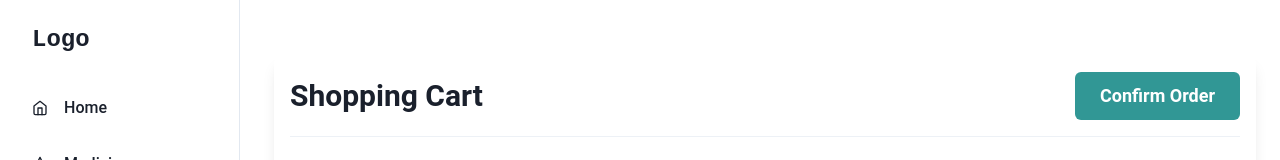
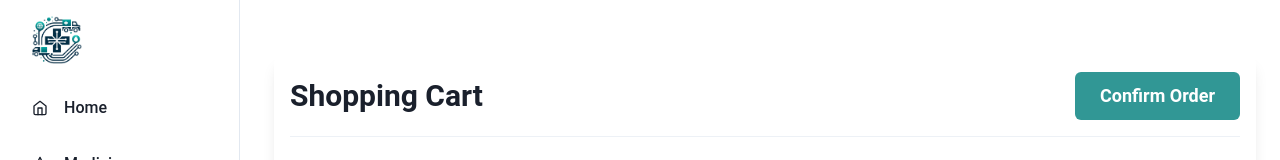
Before and after one commit to AdamDEY/PFA, a React (Vite) app: page /cart in a window 1280 px wide. Shown: the top 160 px of the page. Built offline with nearby package versions, Linux system fonts and the light colour scheme; sample sign-in values are in the browser's storage.

Commit message:
add logo

```diff
--- a/src/pharmacy/components/sidebar/SideBar.tsx
+++ b/src/pharmacy/components/sidebar/SideBar.tsx
@@ -14,6 +14,7 @@ import {
   BoxProps,
   FlexProps,
   Button,
+  Image
 } from "@chakra-ui/react";
 import { FiHome, FiStar, FiMenu } from "react-icons/fi";
 import { FaWarehouse } from "react-icons/fa6";
@@ -22,6 +23,7 @@ import { FaCartArrowDown } from "react-icons/fa";
 import { IconType } from "react-icons";
 import { useNavigate } from "react-router-dom";
 import { useUserStore } from "../../stores/user";
+import logoo from "../../assets/logoo.png"
 
 interface LinkItemProps {
   name: string;
@@ -89,9 +91,9 @@ const SidebarContent = ({ onClose, handleLogout, ...rest }: SidebarProps) => {
       {...rest}
     >
       <Flex h="20" alignItems="center" mx="8" justifyContent="space-between">
-        <Text fontSize="2xl" fontFamily="monospace" fontWeight="bold">
-          Logo
-        </Text>
+        <Box>
+          <Image src={logoo} alt='Logo' boxSize="50px" objectFit="contain" />
+        </Box>
         <CloseButton display={{ base: "flex", md: "none" }} onClick={onClose} />
       </Flex>
       {LinkItems.map((link) => (
@@ -176,9 +178,7 @@ const MobileNav = ({ onOpen, ...rest }: MobileProps) => {
         icon={<FiMenu />}
       />
 
-      <Text fontSize="2xl" ml="8" fontFamily="monospace" fontWeight="bold">
-        Logo
-      </Text>
+      <Image src={logoo} alt='Logo' boxSize="50px" objectFit="contain" ml="8" />
     </Flex>
   );
 };
```
Also changed, not shown: src/distributor/components/sidebardis/SidebarDist.tsx (+5 -3 lines), src/pharmacy/assets/logo.jpeg (added), src/pharmacy/assets/logoo.png (added).
